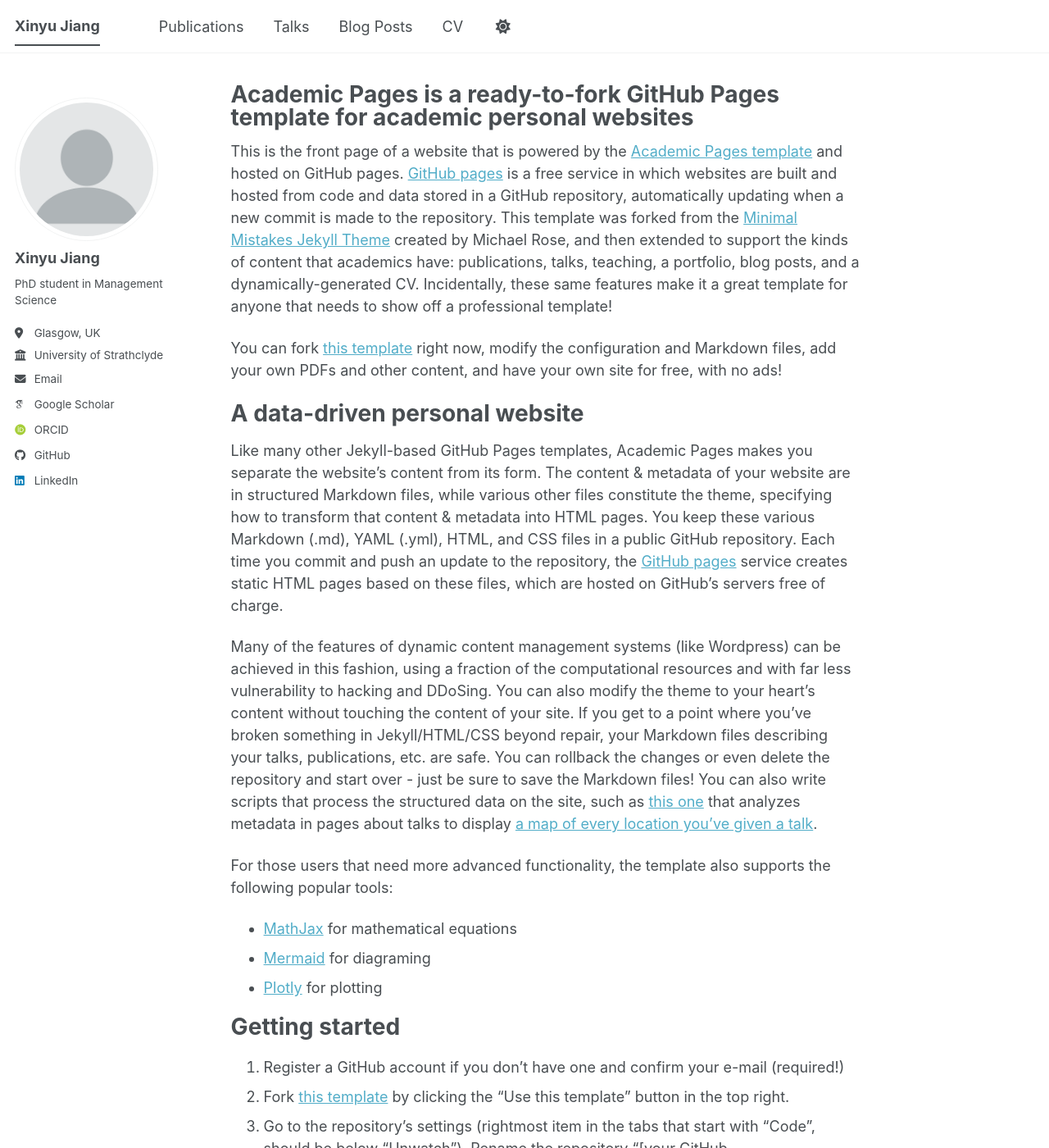
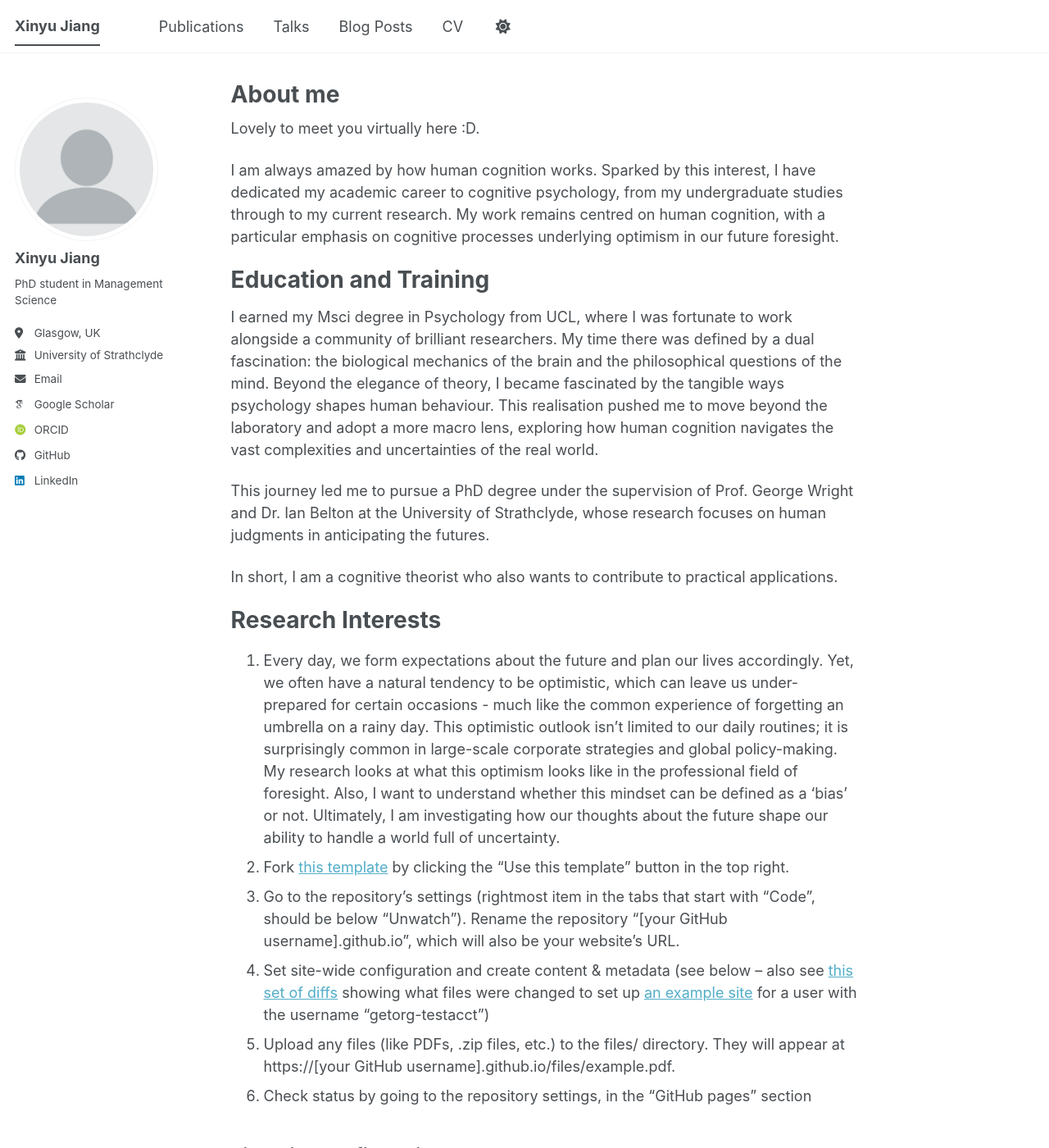
Before and after one commit to xinyu-jiang911/xinyuj, a Jekyll site: the page built from _pages/about.md, in a window 1280 px wide and 1400 px high. Shown: the whole window at 82% size. Built offline with Jekyll 4.4.1, drawn with Linux system fonts in a browser that asks for light colours; some web fonts are replaced; a script bundle is joined from its source files by our own code; library files that are not in the unit come from our copies; a file with an impossible date is left out.

Commit message:
Update (not finished).md

```diff
--- a/_pages/about.md
+++ b/_pages/about.md
@@ -1,30 +1,27 @@
 ---
 permalink: /
-title: "Academic Pages is a ready-to-fork GitHub Pages template for academic personal websites"
+title: "About me"
 author_profile: true
 redirect_from:
   - /about/
   - /about.html
 ---
 
-This is the front page of a website that is powered by the [Academic Pages template](https://github.com/academicpages/academicpages.github.io) and hosted on GitHub pages. [GitHub pages](https://pages.github.com) is a free service in which websites are built and hosted from code and data stored in a GitHub repository, automatically updating when a new commit is made to the repository. This template was forked from the [Minimal Mistakes Jekyll Theme](https://mmistakes.github.io/minimal-mistakes/) created by Michael Rose, and then extended to support the kinds of content that academics have: publications, talks, teaching, a portfolio, blog posts, and a dynamically-generated CV. Incidentally, these same features make it a great template for anyone that needs to show off a professional template!
+Lovely to meet you virtually here :D.
 
- You can fork [this template](https://github.com/academicpages/academicpages.github.io) right now, modify the configuration and Markdown files, add your own PDFs and other content, and have your own site for free, with no ads!
+I am always amazed by how human cognition works. Sparked by this interest, I have dedicated my academic career to cognitive psychology, from my undergraduate studies through to my current research. My work remains centred on human cognition, with a particular emphasis on cognitive processes underlying optimism in our future foresight.
 
-A data-driven personal website
+Education and Training
 ======
-Like many other Jekyll-based GitHub Pages templates, Academic Pages makes you separate the website's content from its form. The content & metadata of your website are in structured Markdown files, while various other files constitute the theme, specifying how to transform that content & metadata into HTML pages. You keep these various Markdown (.md), YAML (.yml), HTML, and CSS files in a public GitHub repository. Each time you commit and push an update to the repository, the [GitHub pages](https://pages.github.com/) service creates static HTML pages based on these files, which are hosted on GitHub's servers free of charge.
+I earned my Msci degree in Psychology from UCL, where I was fortunate to work alongside a community of brilliant researchers. My time there was defined by a dual fascination: the biological mechanics of the brain and the philosophical questions of the mind. Beyond the elegance of theory, I became fascinated by the tangible ways psychology shapes human behaviour. This realisation pushed me to move beyond the laboratory and adopt a more macro lens, exploring how human cognition navigates the vast complexities and uncertainties of the real world.
 
-Many of the features of dynamic content management systems (like Wordpress) can be achieved in this fashion, using a fraction of the computational resources and with far less vulnerability to hacking and DDoSing. You can also modify the theme to your heart's content without touching the content of your site. If you get to a point where you've broken something in Jekyll/HTML/CSS beyond repair, your Markdown files describing your talks, publications, etc. are safe. You can rollback the changes or even delete the repository and start over - just be sure to save the Markdown files! You can also write scripts that process the structured data on the site, such as [this one](https://github.com/academicpages/academicpages.github.io/blob/master/talkmap.ipynb) that analyzes metadata in pages about talks to display [a map of every location you've given a talk](https://academicpages.github.io/talkmap.html).
+This journey led me to pursue a PhD degree under the supervision of Prof. George Wright and Dr. Ian Belton at the University of Strathclyde, whose research focuses on human judgments in anticipating the futures.
 
-For those users that need more advanced functionality, the template also supports the following popular tools:
-- [MathJax](https://www.mathjax.org/) for mathematical equations
-- [Mermaid](https://mermaid.js.org/) for diagraming
-- [Plotly](https://plotly.com/javascript/) for plotting
+In short, I am a cognitive theorist who also wants to contribute to practical applications.
 
-Getting started
+Research Interests
 ======
-1. Register a GitHub account if you don't have one and confirm your e-mail (required!)
+1. Every day, we form expectations about the future and plan our lives accordingly. Yet, we often have a natural tendency to be optimistic, which can leave us under-prepared for certain occasions - much like the common experience of forgetting an umbrella on a rainy day. This optimistic outlook isn't limited to our daily routines; it is surprisingly common in large-scale corporate strategies and global policy-making. My research looks at what this optimism looks like in the professional field of foresight. Also, I want to understand whether this mindset can be defined as a 'bias' or not. Ultimately, I am investigating how our thoughts about the future shape our ability to handle a world full of uncertainty.
 1. Fork [this template](https://github.com/academicpages/academicpages.github.io) by clicking the "Use this template" button in the top right.
 1. Go to the repository's settings (rightmost item in the tabs that start with "Code", should be below "Unwatch"). Rename the repository "[your GitHub username].github.io", which will also be your website's URL.
 1. Set site-wide configuration and create content & metadata (see below -- also see [this set of diffs](https://archive.is/3TPas) showing what files were changed to set up [an example site](https://getorg-testacct.github.io) for a user with the username "getorg-testacct")
```
